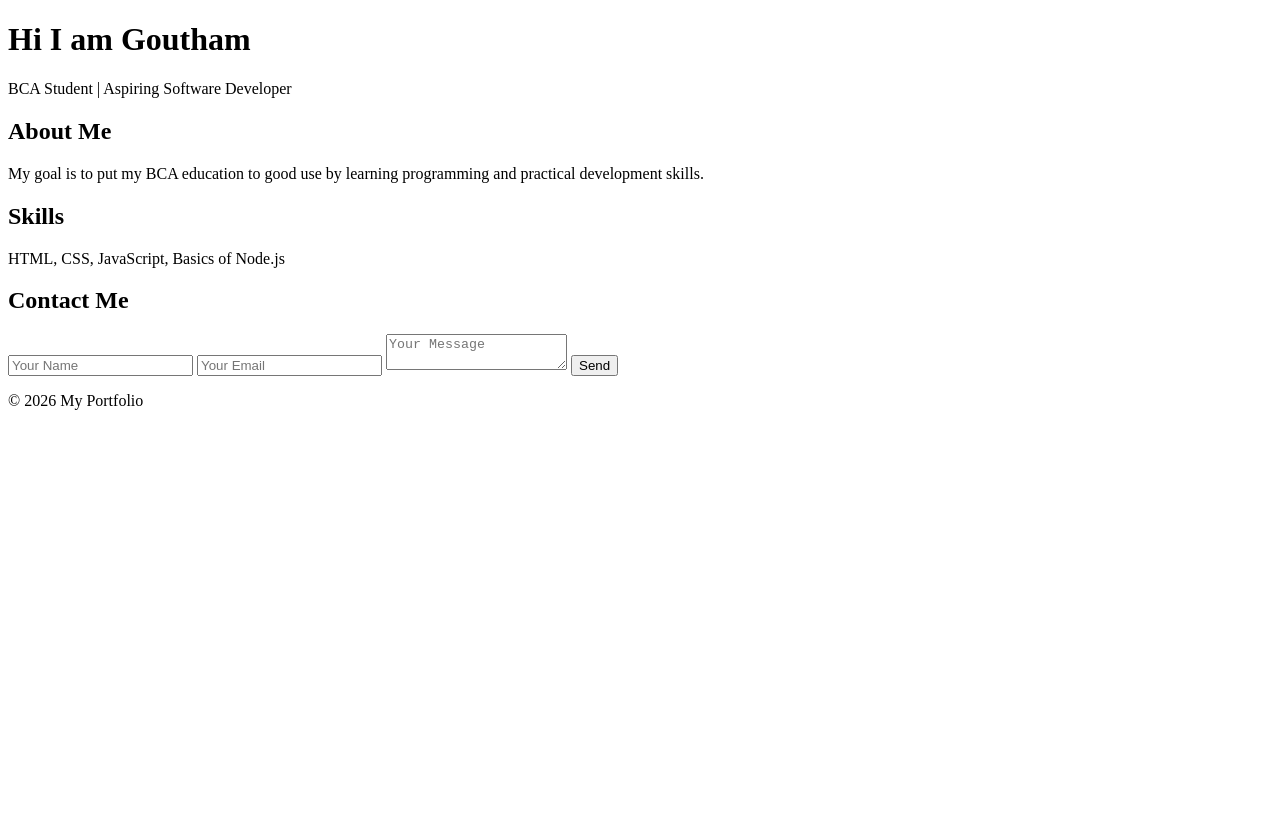
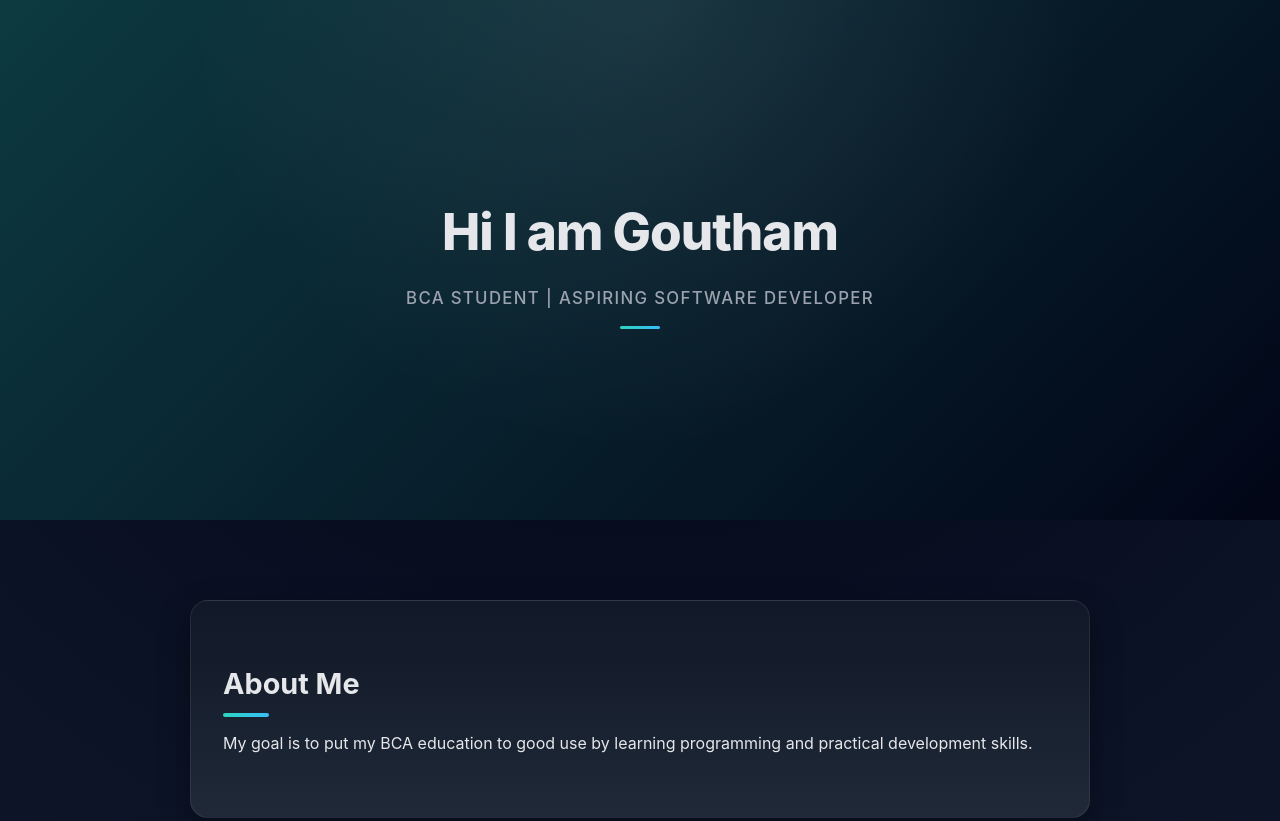
Before and after one commit to Goutham25-bit/Goutham, a website: page public/index.html in a window 1280 px wide. Shown: the top 821 px of the page. Before the commit the page ends 800 px from the top, so only its background shows below. Drawn offline with Linux system fonts and the light colour scheme.

Commit message:
Update style.css

```diff
--- a/public/style.css
+++ b/public/style.css
@@ -1,67 +1,240 @@
-<!DOCTYPE html>
-<html lang="en">
-<head>
-  <meta charset="UTF-8">
-  <title>My Portfolio</title>
-  <link rel="stylesheet" href="style.css">
-</head>
-<body>
+/* ===============================
+   Base Reset
+================================ */
+*,
+*::before,
+*::after {
+  margin: 0;
+  padding: 0;
+  box-sizing: border-box;
+}
 
-  <header>
-    <h1>Hi I am Goutham </h1>
-    <p>BCA Student | Aspiring Software Developer</p>
-  </header>
+/* ===============================
+   Design Tokens
+================================ */
+:root {
+  --bg: #0f172a;
+  --surface: #111827;
+  --surface-soft: #1f2937;
+  --primary: #2dd4bf;
+  --accent: #38bdf8;
+  --text-main: #e5e7eb;
+  --text-muted: #9ca3af;
+  --border: rgba(255,255,255,0.08);
+  --radius: 18px;
+  --shadow-soft: 0 10px 30px rgba(0,0,0,0.35);
+  --shadow-strong: 0 25px 60px rgba(0,0,0,0.45);
+}
 
-  <section>
-    <h2>About Me</h2>
-    <p>
-      My goal is to put my BCA education to good use by learning programming
-      and practical development skills.
-    </p>
-  </section>
+/* ===============================
+   Body
+================================ */
+body {
+  font-family: "Inter", system-ui, -apple-system, BlinkMacSystemFont, sans-serif;
+  background: radial-gradient(circle at top, #020617, var(--bg) 60%);
+  color: var(--text-main);
+  line-height: 1.6;
+}
 
-  <section>
-    <h2>Skills</h2>
-    <p>HTML, CSS, JavaScript, Basics of Node.js</p>
-  </section>
+/* ===============================
+   Header / Hero
+================================ */
+header {
+  min-height: 65vh;
+  padding: 80px 24px;
+  display: flex;
+  flex-direction: column;
+  align-items: center;
+  justify-content: center;
+  text-align: center;
+  background:
+    linear-gradient(135deg, rgba(45,212,191,0.25), transparent),
+    linear-gradient(180deg, #020617, #020617);
+  position: relative;
+  overflow: hidden;
+}
 
-  <section>
-    <h2>Contact Me</h2>
+header::after {
+  content: "";
+  position: absolute;
+  inset: 0;
+  background: radial-gradient(circle at top, rgba(255,255,255,0.08), transparent 55%);
+}
 
-    <form id="contactForm">
-        <input type="text" name="name" placeholder="Your Name" required>
-        <input type="email" name="email" placeholder="Your Email" required>
-        <textarea name="message" placeholder="Your Message" required></textarea>
-        <button type="submit">Send</button>
-    </form>
-<p id="status" style="color: green; font-weight: bold;"></p>
-  </section>
+/* Main Title */
+header h1 {
+  font-size: clamp(2.4rem, 5vw, 3.2rem);
+  font-weight: 800;
+  letter-spacing: -0.02em;
+  z-index: 1;
+}
 
-  <footer>
-    <p>© 2026 My Portfolio</p>
-  </footer>
+/* ✅ Subtitle (BCA Student) */
+header p,
+header h3,
+header span {
+  margin-top: 12px;
+  font-size: 1.05rem;
+  font-weight: 500;
+  color: var(--text-muted);
+  letter-spacing: 0.08em;
+  text-transform: uppercase;
+  z-index: 1;
+}
 
-  <script>
-  const form = document.getElementById("contactForm");
-  const status = document.getElementById("status");
+/* Accent underline for subtitle */
+header p::after,
+header h3::after,
+header span::after {
+  content: "";
+  display: block;
+  width: 40px;
+  height: 3px;
+  margin: 14px auto 0;
+  border-radius: 3px;
+  background: linear-gradient(90deg, var(--primary), var(--accent));
+}
 
-  form.addEventListener("submit", async (e) => {
-    e.preventDefault(); // stop page reload
+/* ===============================
+   Sections
+================================ */
+section {
+  max-width: 900px;
+  margin: 80px auto;
+  padding: 60px 32px;
+  position: relative;
+  animation: fadeUp 0.6s ease both;
+}
 
-    const formData = new FormData(form);
+/* Auto Card Design (Contact + main sections) */
+section:has(form),
+section:nth-of-type(-n+2) {
+  background: linear-gradient(180deg, var(--surface), var(--surface-soft));
+  border-radius: var(--radius);
+  border: 1px solid var(--border);
+  box-shadow: var(--shadow-soft);
+  transition: transform 0.35s ease, box-shadow 0.35s ease;
+}
 
-    const res = await fetch("/submit", {
-      method: "POST",
-      body: formData
-    });
+section:has(form):hover,
+section:nth-of-type(-n+2):hover {
+  transform: translateY(-8px);
+  box-shadow: var(--shadow-strong);
+}
 
-    const text = await res.text();
+section:has(form)::before,
+section:nth-of-type(-n+2)::before {
+  content: "";
+  position: absolute;
+  inset: 0;
+  border-radius: inherit;
+  background: linear-gradient(135deg, rgba(45,212,191,0.15), transparent 60%);
+  opacity: 0;
+  transition: opacity 0.35s ease;
+  pointer-events: none;
+}
 
-    status.textContent = text;
-    status.style.color = res.ok ? "green" : "red";
+section:has(form):hover::before,
+section:nth-of-type(-n+2):hover::before {
+  opacity: 1;
+}
 
-    if (res.ok) form.reset();
-  });
-</script>
-</body>
-</html>
+/* ===============================
+   Section Titles
+================================ */
+section h2 {
+  font-size: 1.8rem;
+  margin-bottom: 24px;
+  font-weight: 700;
+  position: relative;
+}
+
+section h2::after {
+  content: "";
+  position: absolute;
+  left: 0;
+  bottom: -10px;
+  width: 46px;
+  height: 4px;
+  border-radius: 4px;
+  background: linear-gradient(90deg, var(--primary), var(--accent));
+}
+
+/* ===============================
+   Forms
+================================ */
+form {
+  background: rgba(255,255,255,0.02);
+  border-radius: var(--radius);
+  padding: 36px;
+  border: 1px solid var(--border);
+}
+
+form label {
+  display: block;
+  margin-top: 22px;
+  font-size: 0.85rem;
+  font-weight: 600;
+  color: var(--text-muted);
+}
+
+form input,
+form textarea {
+  width: 100%;
+  margin-top: 10px;
+  padding: 14px 16px;
+  border-radius: 14px;
+  background: rgba(255,255,255,0.04);
+  border: 1px solid var(--border);
+  color: var(--text-main);
+}
+
+form input:focus,
+form textarea:focus {
+  outline: none;
+  border-color: var(--primary);
+  box-shadow: 0 0 0 3px rgba(45,212,191,0.25);
+}
+
+/* ===============================
+   Button
+================================ */
+button {
+  margin-top: 32px;
+  padding: 14px 22px;
+  border-radius: 16px;
+  font-weight: 700;
+  cursor: pointer;
+  color: #020617;
+  background: linear-gradient(135deg, var(--primary), var(--accent));
+  border: none;
+}
+
+button:hover {
+  transform: translateY(-3px);
+  box-shadow: 0 12px 28px rgba(45,212,191,0.45);
+}
+
+/* ===============================
+   Footer
+================================ */
+footer {
+  text-align: center;
+  padding: 40px 20px;
+  font-size: 0.85rem;
+  color: var(--text-muted);
+}
+
+/* ===============================
+   Animation
+================================ */
+@keyframes fadeUp {
+  from {
+    opacity: 0;
+    transform: translateY(16px);
+  }
+  to {
+    opacity: 1;
+    transform: translateY(0);
+  }
+}
```
